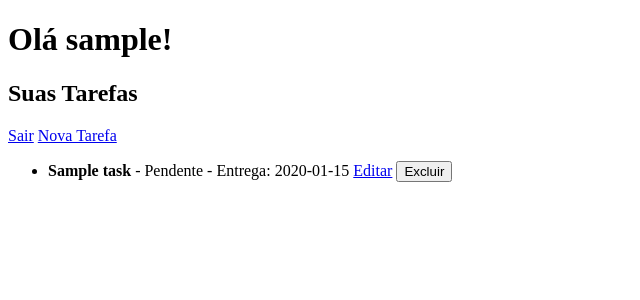
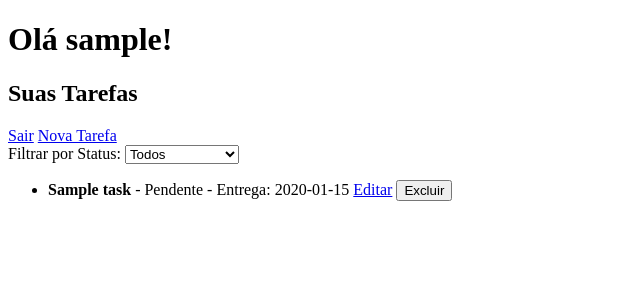
Before and after one commit to vinidev23/task_flow, a Flask app: page /dashboard in a window 1280 px wide. Shown: the top 300 px of the page, without its empty margins (0-640 px from the left). Run offline with Flask 3, Linux system fonts and the light colour scheme; a user stored in the database is signed in; tables that the repository leaves empty hold one stand-in row (values such as "Sample post").

Commit message:
Adicionando o Filtro por Status das tarefas

```diff
--- a/app/routes.py
+++ b/app/routes.py
@@ -13,8 +13,15 @@ def home():
 @main.route('/dashboard')
 @login_required
 def dashboard():
-    tarefas = Task.query.filter_by(user_id = current_user.id).order_by(Task.due_date).all()
-    return render_template('dashboard.html', tarefas = tarefas)
+    status = request.args.get('status')
+
+    if status and status in ['Pendente', 'Em Andamento', 'Concluído']:
+        tarefas = Task.query.filter_by(user_id=current_user.id, status=status).order_by(Task.due_date).all()
+    else:
+        tarefas = Task.query.filter_by(user_id=current_user.id).order_by(Task.due_date).all()
+
+    return render_template('dashboard.html', tarefas=tarefas, status_atual=status)
+
 
 @main.route('/nova', methods=['GET', 'POST'])
 @login_required
--- a/app/templates/dashboard.html
+++ b/app/templates/dashboard.html
@@ -14,6 +14,15 @@
     <a href="{{ url_for('main.nova_tarefa') }}">Nova Tarefa</a>
 
     {% if tarefas %}
+    <form method="get" action="{{ url_for('main.dashboard') }}">
+        <label for="status">Filtrar por Status:</label>
+        <select name="status" id="status" onchange="this.form.submit()">
+            <option value="">Todos</option>
+            <option value="Pendente" {% if status_atual == 'Pendente' %}selected{% endif %}>Pendente</option>
+            <option value="Em Andamento" {% if status_atual == 'Em Andamento' %}selected{% endif %}>Em Andamento</option>
+            <option value="Concluído" {% if status_atual == 'Concluído' %}selected{% endif %}>Concluído</option>
+        </select>
+    </form>
         <ul>
             {% for t in tarefas %}
                 <li>
```
